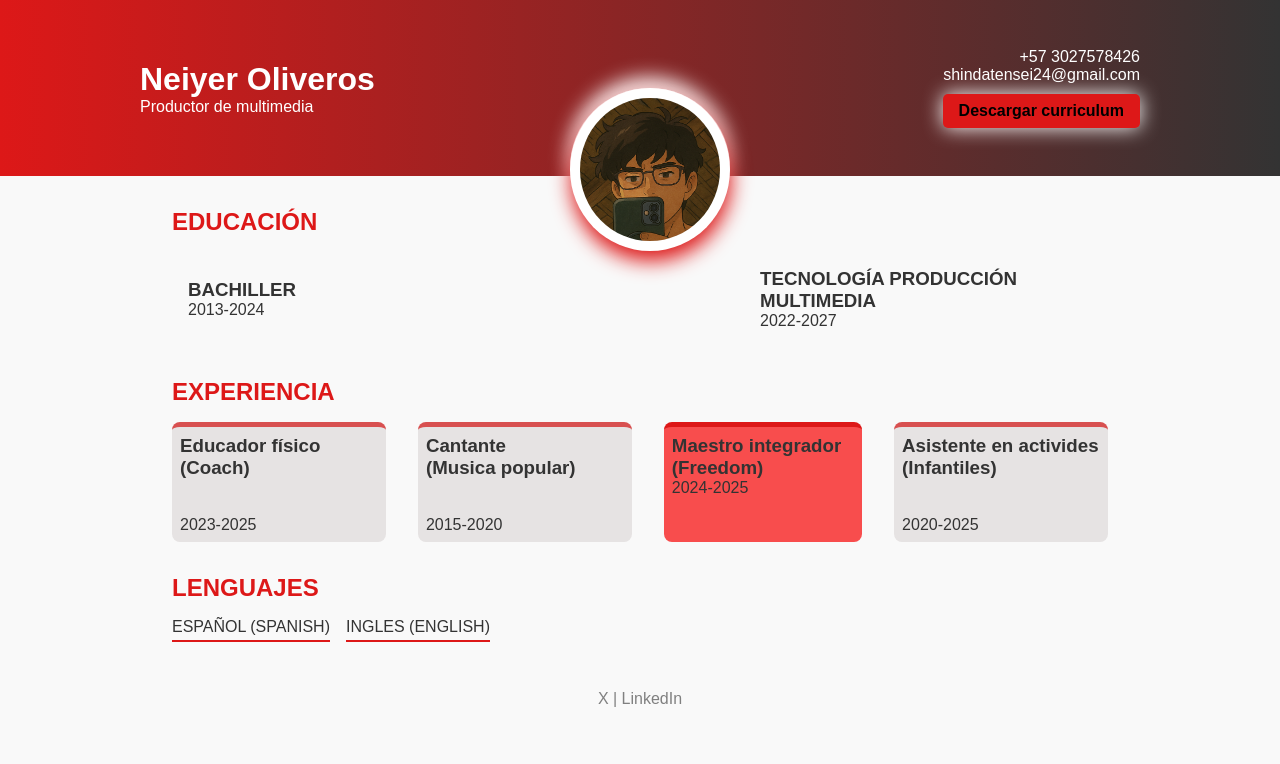
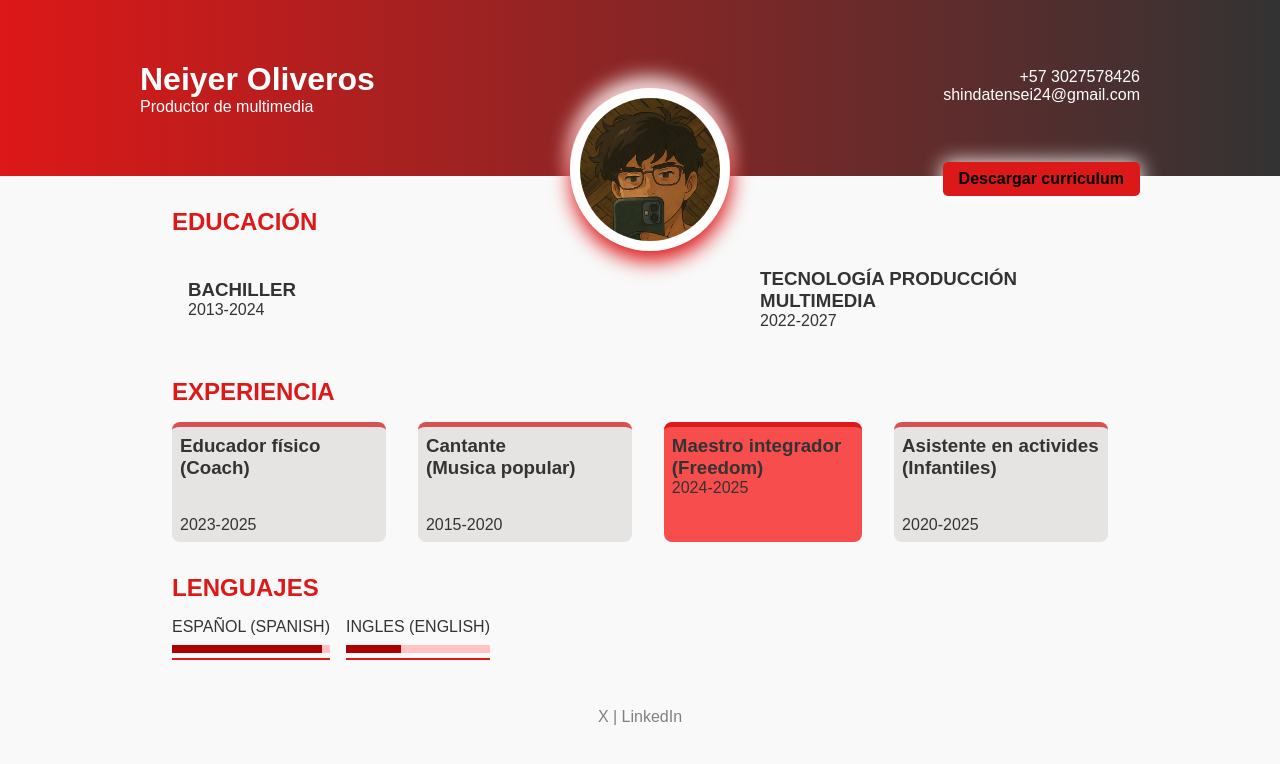
Before and after one commit to Ney09-muriel/HOJA-DE-VIDA, a plain HTML site: page index.html in a window 1280 px wide. Drawn offline with Linux system fonts and the light colour scheme.

```diff
--- a/estilo.css/diseño.css
+++ b/estilo.css/diseño.css
@@ -77,6 +77,8 @@ Opera 12+, Safari 7+ */
 
 .contact-info {
     text-align: right;
+    position: relative;
+    top: 20px;
 }
 
 .download-btn {
@@ -89,6 +91,8 @@ Opera 12+, Safari 7+ */
     border-radius: 5px;
     font-weight: bold;
     box-shadow: 0 0 20px #ffffff;
+    position: relative;
+    top: 3rem;
 }
 
 main {
@@ -172,3 +176,28 @@ footer {
     flex-direction: column;
     align-items: start;
 }
+#barra1 {
+  width: 100%;
+  height: 8px;
+  appearance: none;} /* Para que no se vea el estilo predeterminado del navegador */
+
+#barra1::-webkit-progress-bar {
+  background-color: #ffc3c3;
+}
+
+#barra1::-webkit-progress-value {
+  background-color: #ad0000; /* Color de la barra de progreso */
+}
+#barra2 {
+  width: 100%;
+  height: 8px;
+  appearance: none; /* Para que no se vea el estilo predeterminado del navegador */
+  background-color: #ffc7c7; /* Color de fondo de la barra */
+}
+
+#barra2::-webkit-progress-bar {
+  background-color: #ffc3c3;
+}
+
+#barra2::-webkit-progress-value {
+  background-color: #ad0000; /* Color de la barra de progreso */}
--- a/index.html
+++ b/index.html
@@ -65,8 +65,8 @@
         <section class="languages">
             <h2>Lenguajes</h2>
             <ul>
-                <li>ESPAÑOL (SPANISH)</li>
-                <li>INGLES (ENGLISH)</li>
+                <li>ESPAÑOL (SPANISH) <br><progress id="barra1" value="95" max="100"></progress></li>
+                <li>INGLES (ENGLISH) <br><progress id="barra2" value="38" max="100"></progress></li>
             </ul>
         </section>
         <footer>
```
